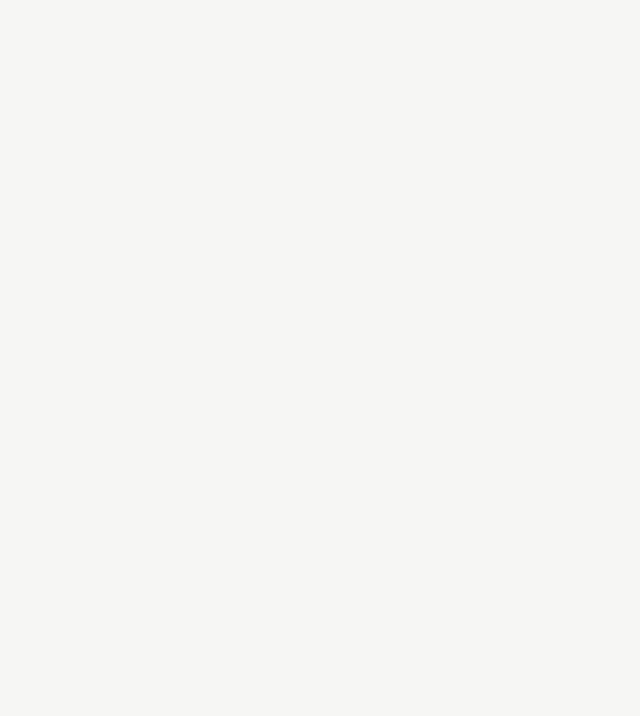
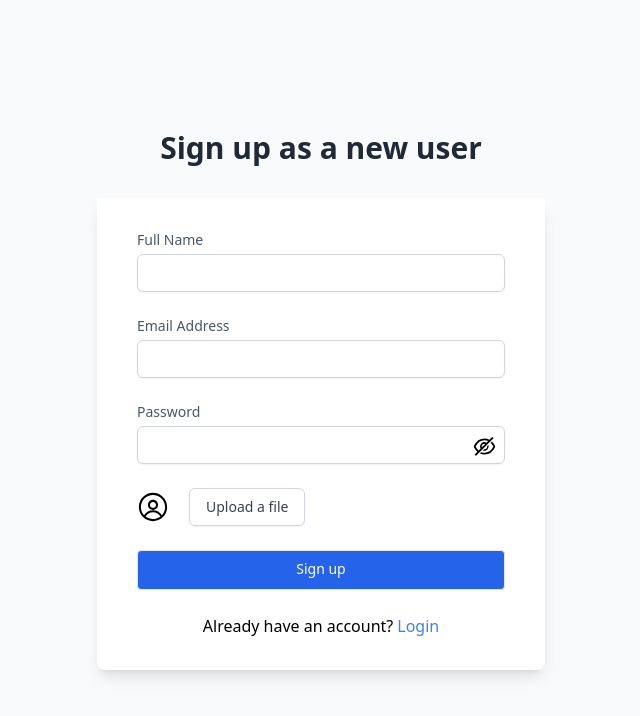
Before and after one commit to shahriarlimon/multivender-frontend, a React (Create React App) app: page /sign-up in a window 1280 px wide. Before the commit this address had no page. Shown: the top 716 px of the page, without its empty margins (319-959 px from the left). Built offline with nearby package versions, Linux system fonts and the light colour scheme.

Commit message:
added sign up page

```diff
--- a/src/App.js
+++ b/src/App.js
@@ -1,12 +1,13 @@
 import { Routes, Route } from "react-router-dom";
-import { Login } from './Routes.js'
+import { LoginPage, SignupPage } from './Routes.js'
 
 
 function App() {
   return (
     <>
       <Routes>
-        <Route path="/login" element={<Login />} />
+        <Route path="/login" element={<LoginPage />} />
+        <Route path="/sign-up" element={<SignupPage />} />
       </Routes>
     </>
   );
--- a/src/Routes.js
+++ b/src/Routes.js
@@ -1,2 +1,4 @@
-import Login from "./pages/Login"
-export { Login }
+import LoginPage from "./pages/LoginPage";
+import SignupPage from "./pages/SignupPage";
+
+export { LoginPage, SignupPage }
--- a/src/pages/Login.jsx
+++ b/src/components/Login/Login.jsx
@@ -1,7 +1,7 @@
 import React, { useState } from 'react';
-import { AiOutlineEye } from 'react-icons/ai'
-import styles from '../styles/styles';
-import {Link} from 'react-router-dom'
+import { AiOutlineEye, AiOutlineEyeInvisible } from 'react-icons/ai'
+import { Link } from 'react-router-dom'
+import styles from '../../styles/styles';
 const Login = () => {
     const [email, setEmail] = useState("");
     const [password, setPassword] = useState("");
@@ -22,9 +22,29 @@ const Login = () => {
                         </div>
                         <div>
                             <label htmlFor='password' className='block text-sm font-medium text-gray-600'>Password</label>
-                            <div className='mt-1 relative'>
-                                <input onChange={(e) => setPassword(e.target.value)} type="password" name='password' required autoComplete='current-password' value={password} className="block appearance-none w-full px-3 py-2 border border-gray-300 rounded-md shadow-sm placeholder-gray-400 focus:outline-none focus:ring-blue-500 focus:border-blue-500 sm:text-sm" />
-                                <AiOutlineEye onClick={() => setVisible(false)} className='absolute right-2 bottom-2 cursor-pointer' size={25} />
+                            <div className="mt-1 relative">
+                                <input
+                                    type={visible ? "text" : "password"}
+                                    name="password"
+                                    autoComplete="current-password"
+                                    required
+                                    value={password}
+                                    onChange={(e) => setPassword(e.target.value)}
+                                    className="appearance-none block w-full px-3 py-2 border border-gray-300 rounded-md shadow-sm placeholder-gray-400 focus:outline-none focus:ring-blue-500 focus:border-blue-500 sm:text-sm"
+                                />
+                                {visible ? (
+                                    <AiOutlineEye
+                                        className="absolute right-2 top-2 cursor-pointer"
+                                        size={25}
+                                        onClick={() => setVisible(false)}
+                                    />
+                                ) : (
+                                    <AiOutlineEyeInvisible
+                                        className="absolute right-2 top-2 cursor-pointer"
+                                        size={25}
+                                        onClick={() => setVisible(true)}
+                                    />
+                                )}
                             </div>
                         </div>
                         <div className={`${styles.normalFlex} justify-between`}>
--- /dev/null
+++ b/src/components/Signup/Signup.jsx
@@ -0,0 +1,96 @@
+import React, { useState } from 'react';
+import { AiOutlineEye, AiOutlineEyeInvisible } from 'react-icons/ai'
+import { RxAvatar } from 'react-icons/rx'
+import { Link } from 'react-router-dom'
+import styles from '../../styles/styles';
+const Signup = () => {
+    const [email, setEmail] = useState("");
+    const [name, setName] = useState("")
+    const [password, setPassword] = useState("");
+    const [avatar, setAvatar] = useState("")
+    const [visible, setVisible] = useState(false);
+    const handleSubmit = () => {
+
+    }
+    const handleFileUploadChange = (e) => {
+        const file = e.target.files[0];
+        setAvatar(file)
+    }
+    return (
+        <div className='min-h-screen bg-gray-50 flex flex-col justify-center py-12 sm:px-6 lg:px-8'>
+            <div className='sm:mx-auto sm:w-full sm:max-w-md'>
+                <h2 className='text-center text-3xl font-bold text-gray-800'>Sign up as a new user</h2>
+            </div>
+            <div className='mt-8 sm:mx-auto sm:w-full sm:max-w-md bg-white'>
+                <div className='py-8 px-4 shadow-lg sm:rounded-lg sm:px-10'>
+                    <form className="space-y-6">
+                        <div>
+                            <label htmlFor='name' className='block text-sm font-medium text-gray-600'>Full Name</label>
+                            <div className='mt-1'>
+                                <input onChange={(e) => setName(e.target.value)} type="text" name='name' required autoComplete='name' value={name} className="block appearance-none w-full px-3 py-2 border border-gray-300 rounded-md shadow-sm placeholder-gray-400 focus:outline-none focus:ring-blue-500 focus:border-blue-500 sm:text-sm" />
+                            </div>
+                        </div>
+                        <div>
+                            <label htmlFor='email' className='block text-sm font-medium text-gray-600'>Email Address</label>
+                            <div className='mt-1'>
+                                <input onChange={(e) => setEmail(e.target.value)} type="email" name='email' required autoComplete='email' value={email} className="block appearance-none w-full px-3 py-2 border border-gray-300 rounded-md shadow-sm placeholder-gray-400 focus:outline-none focus:ring-blue-500 focus:border-blue-500 sm:text-sm" />
+                            </div>
+                        </div>
+                        <div>
+                            <label htmlFor='password' className='block text-sm font-medium text-gray-600'>Password</label>
+                            <div className="mt-1 relative">
+                                <input
+                                    type={visible ? "text" : "password"}
+                                    name="password"
+                                    autoComplete="current-password"
+                                    required
+                                    value={password}
+                                    onChange={(e) => setPassword(e.target.value)}
+                                    className="appearance-none block w-full px-3 py-2 border border-gray-300 rounded-md shadow-sm placeholder-gray-400 focus:outline-none focus:ring-blue-500 focus:border-blue-500 sm:text-sm"
+                                />
+                                {visible ? (
+                                    <AiOutlineEye
+                                        className="absolute right-2 top-2 cursor-pointer"
+                                        size={25}
+                                        onClick={() => setVisible(false)}
+                                    />
+                                ) : (
+                                    <AiOutlineEyeInvisible
+                                        className="absolute right-2 top-2 cursor-pointer"
+                                        size={25}
+                                        onClick={() => setVisible(true)}
+                                    />
+                                )}
+                            </div>
+                        </div>
+                        <div>
+                            <label className='block font-medium text-sm text-gray-900' htmlFor='avatar'></label>
+                            <div className='mt-2 flex items-center'>
+                                <span className='inline-block h-8 w-8 rounded-full overflow-hidden'>
+                                    {avatar ? (<img className='w-full h-full object-cover rounded-full' src={URL.createObjectURL(avatar)} alt="avatar" />) : (<RxAvatar className="h-8 w-8" />)}
+                                </span>
+                                <label htmlFor='file-input' className='ml-5 flex items-center justify-center px-4 py-2 border border-gray-300 rounded-md shadow-sm text-sm font-medium text-gray-700 bg-white hover:bg-gray-50'>
+                                    <span>Upload a file</span>
+                                    <input onChange={handleFileUploadChange} className='sr-only' type="file" name="avatar" id="file-input" accept=".jpg,.jpeg,.png" />
+                                </label>
+                            </div>
+
+                        </div>
+                        <div>
+                            <button className=' text-white bg-blue-600 hover:bg-blue-700  group relative w-full h-[40px] flex justify-center py-2 px-4 border border-trasparent text-sm font-medium rounded' type='submit'>Sign up</button>
+                        </div>
+                        <div className={`${styles.normalFlex} w-full justify-center`}>
+                            <h4>Already have an account?</h4>
+                            <Link to={"/login"} className='ml-1 text-blue-500'>Login</Link>
+                        </div>
+
+                    </form>
+
+                </div>
+
+            </div >
+        </div >
+    )
+}
+
+export default Signup
--- /dev/null
+++ b/src/pages/LoginPage.jsx
@@ -0,0 +1,12 @@
+import React from 'react'
+import Login from '../components/Login/Login'
+
+const LoginPage = () => {
+    return (
+        <div>
+            <Login />
+        </div>
+    )
+}
+
+export default LoginPage
--- /dev/null
+++ b/src/pages/SignupPage.jsx
@@ -0,0 +1,12 @@
+import React from 'react'
+import Signup from '../components/Signup/Signup'
+
+const SignupPage = () => {
+    return (
+        <div>
+            <Signup />
+        </div>
+    )
+}
+
+export default SignupPage
```
